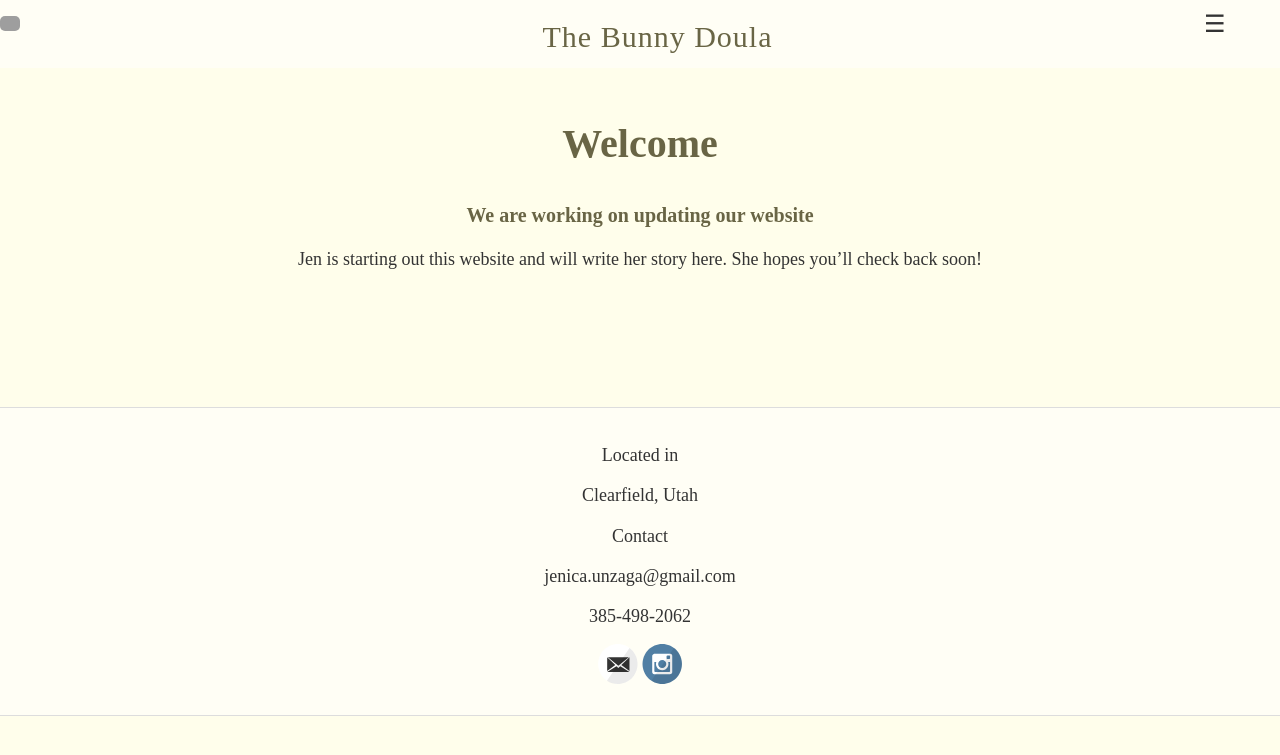
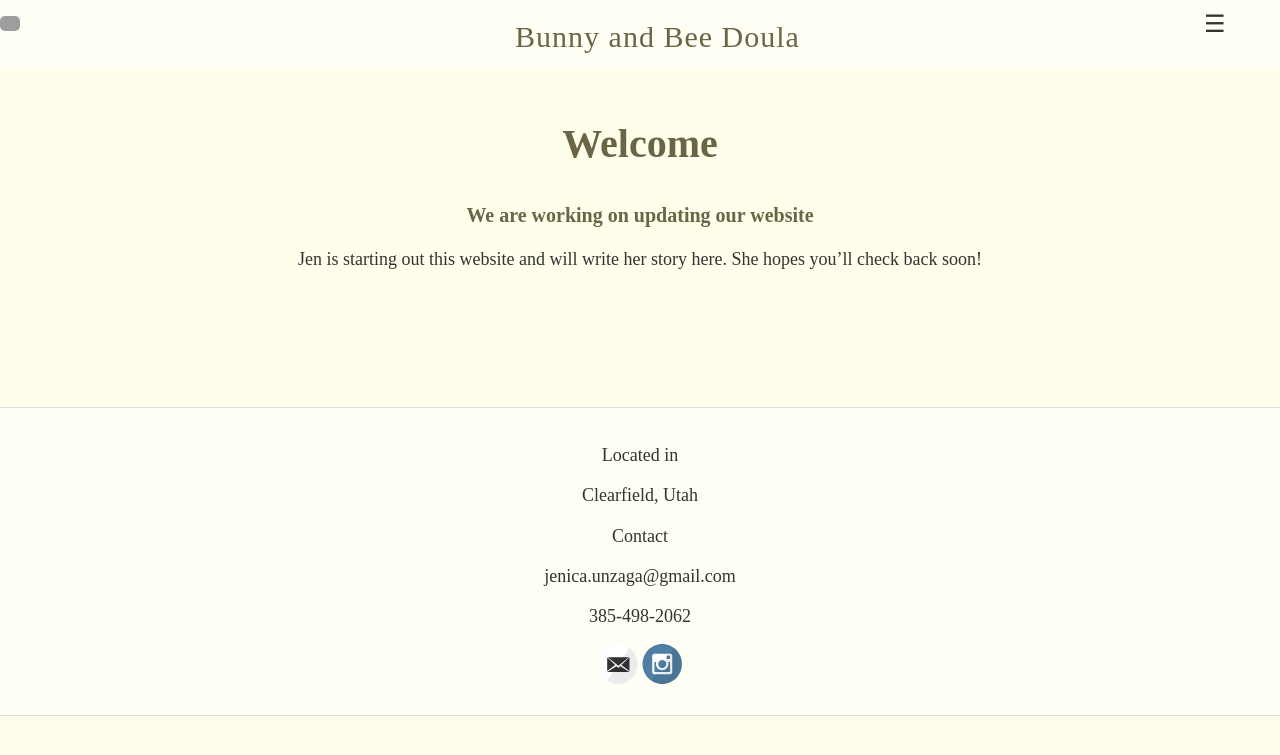
Before and after one commit to runzaga/TravelShacking.github.io, a Jekyll site: the page built from index.md, in a window 1280 px wide. Shown: the top 755 px of the page. Built offline with Jekyll 4.4.1, drawn with Linux system fonts in a browser that asks for light colours; grey boxes are pictures that could not be loaded.

Commit message:
Update _config.yml

```diff
--- a/_config.yml
+++ b/_config.yml
@@ -3,7 +3,7 @@
 #
 
 # Name of your site (displayed in the header)
-name: The Bunny Doula
+name: Bunny and Bee Doula
 
 # Short bio or description (displayed in the header)
 description: Making sure your special day goes well
```
